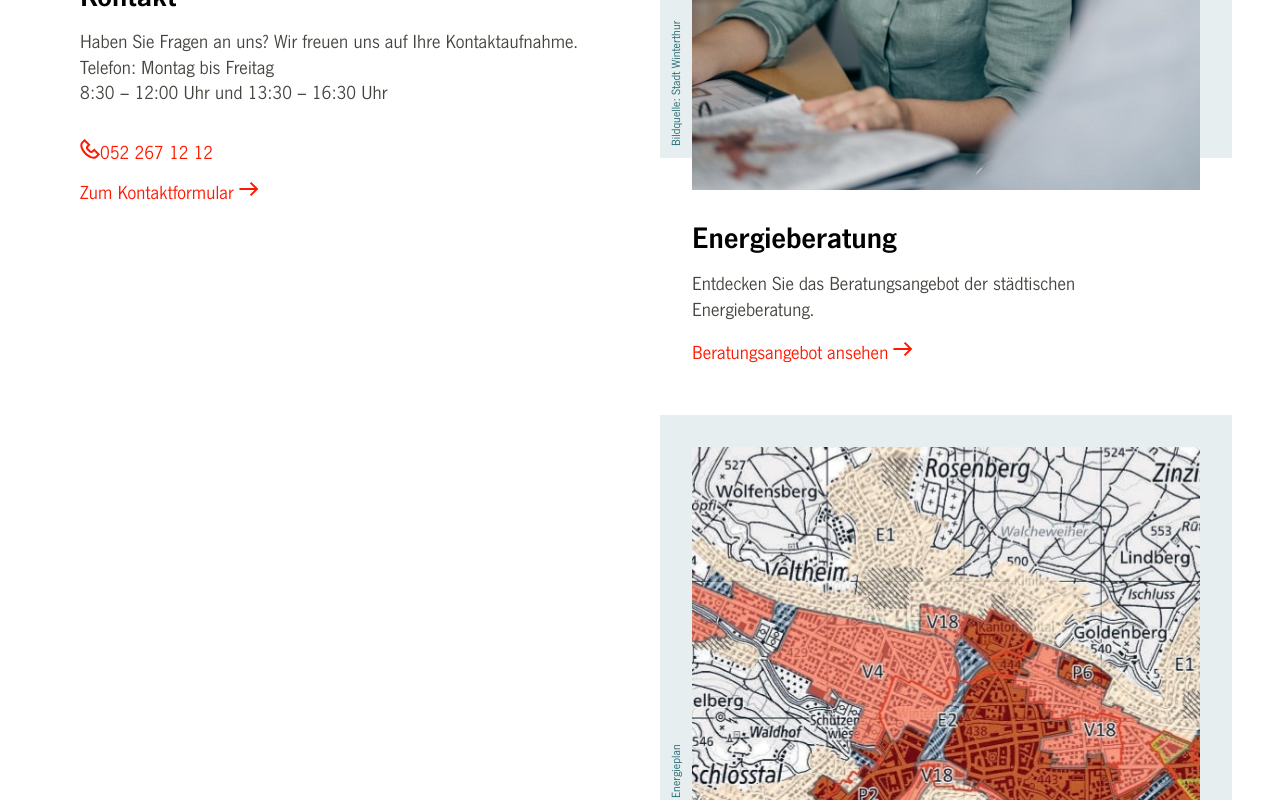
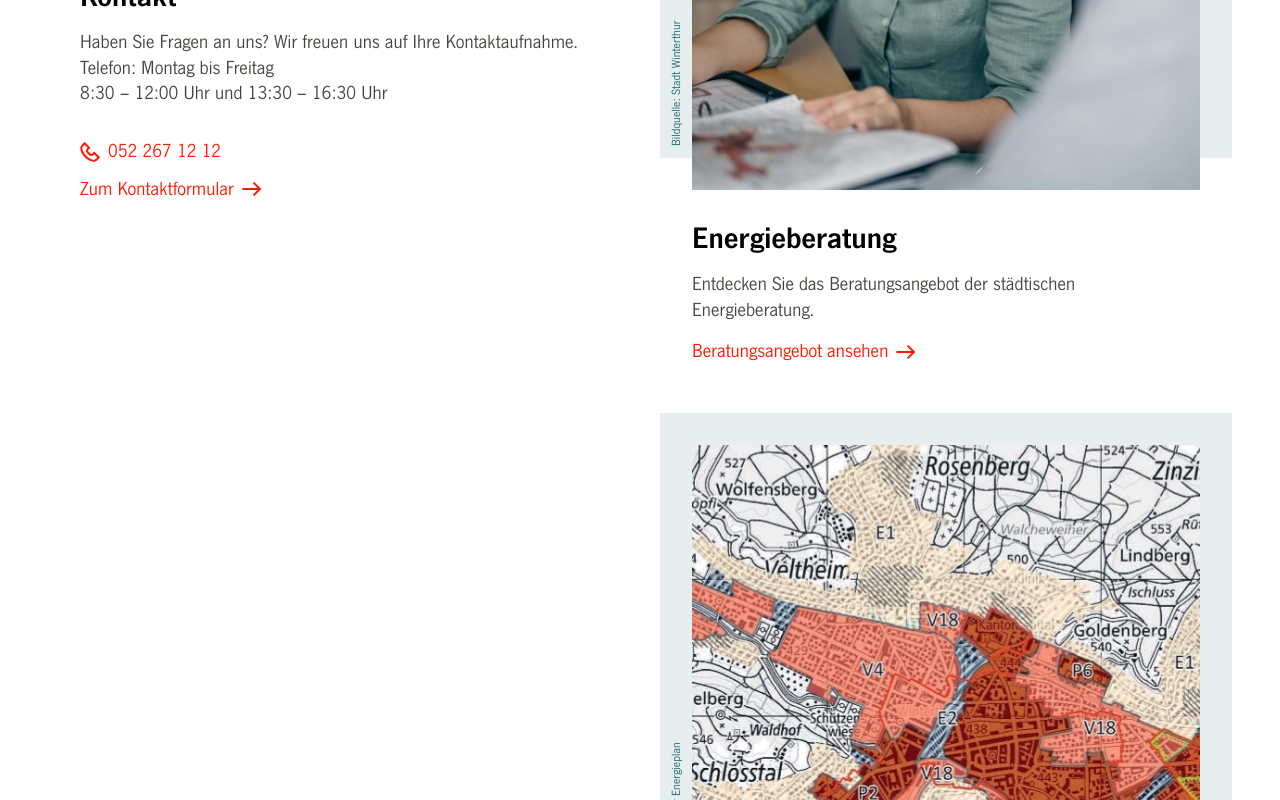
Before and after one commit to Geoinformation-Winterthur/energieportal-winterthur-main, a Next.js app: page / in a window 1280 px wide. Shown: the part 1220-2020 px from the top of the page. Built offline with nearby package versions, Linux system fonts and the light colour scheme.

Commit message:
Adjust teaser contact to new link styling

```diff
--- a/src/components/common/contact/contact.tsx
+++ b/src/components/common/contact/contact.tsx
@@ -20,8 +20,8 @@ export const Contact = ({ onContactPage }: ContactProps) => {
         <p>{t("contact.box.business_hours")}</p>
       </div>
       <div className={styles["contact__links"]}>
-        <a href={`tel:${t("contact.box.phone")}`}><Icon icon="phone" />{t("contact.box.phone")}</a>
-        {onContactPage ? <a href={`mailto:${t("contact.box.mail")}`}><Icon icon="mail" />{t("contact.box.mail")}</a> : <Link href={t("contact.box.link_target")}>{t("contact.box.link")} <Icon icon="arrow-right" /></Link>}
+        <a href={`tel:${t("contact.box.phone")}`} className="has-icon"><Icon icon="phone" />{t("contact.box.phone")}</a>
+        {onContactPage ? <a href={`mailto:${t("contact.box.mail")}`} className="has-icon"><Icon icon="mail" />{t("contact.box.mail")}</a> : <Link href={t("contact.box.link_target")} className="has-icon">{t("contact.box.link")} <Icon icon="arrow-right" /></Link>}
       </div>
     </div>
   )
--- a/src/components/common/teaser/teaser.tsx
+++ b/src/components/common/teaser/teaser.tsx
@@ -1,8 +1,8 @@
+import clsx from "clsx";
 import Image from "next/image";
 import Link from "next/link";
 import { Icon } from "../icon/icon";
 import styles from "./teaser.module.scss";
-import clsx from "clsx";
 
 interface TeaserProps {
   title: string;
@@ -17,7 +17,6 @@ interface TeaserProps {
 
 export const Teaser = ({ title, description, image, image_credits, link, link_target, subtitle, asRow }: TeaserProps) => {
 
-  //const pathToImages = "/energieportal/images/"
   const pathToImages = "/images/"
 
   return (
@@ -32,7 +31,7 @@ export const Teaser = ({ title, description, image, image_credits, link, link_ta
         <h3 className={styles["teaser__title"]}>{title}</h3>
         <p className={styles["teaser__description"]}>{description}</p>
         {subtitle && <h4 className={styles["teaser__subtitle"]}>{subtitle}</h4>}
-        {link_target.startsWith("/") ? <Link href={link_target}>{link} <Icon icon="arrow-right" /></Link> : <a href={link_target} target="_blank">{link} <Icon icon="link" /></a>}
+        {link_target.startsWith("/") ? <Link href={link_target} className="has-icon">{link}<Icon icon="arrow-right" /></Link> : <a href={link_target} target="_blank" className="has-icon">{link} <Icon icon="link" /></a>}
       </div>
     </div>
   )
```
